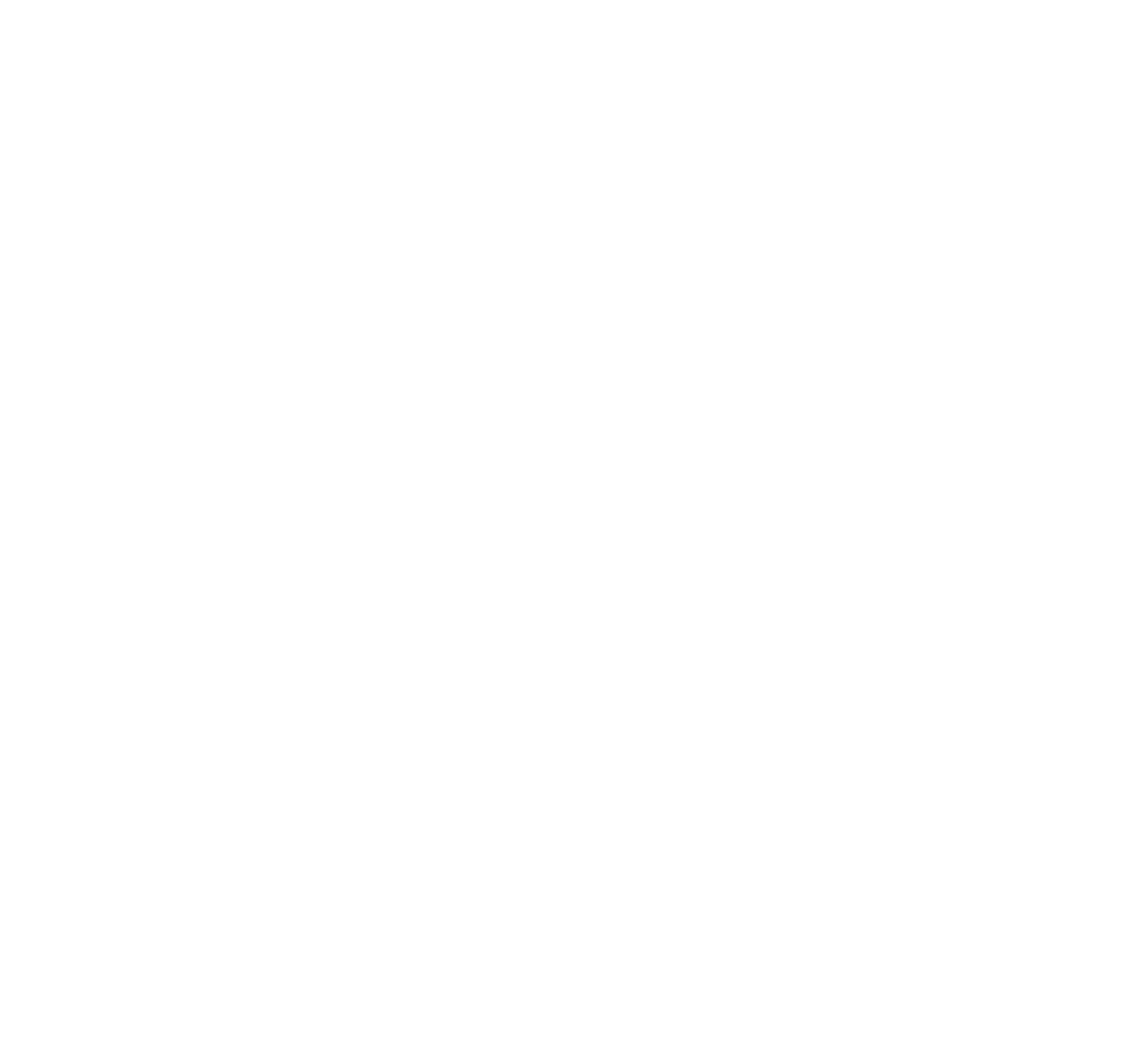
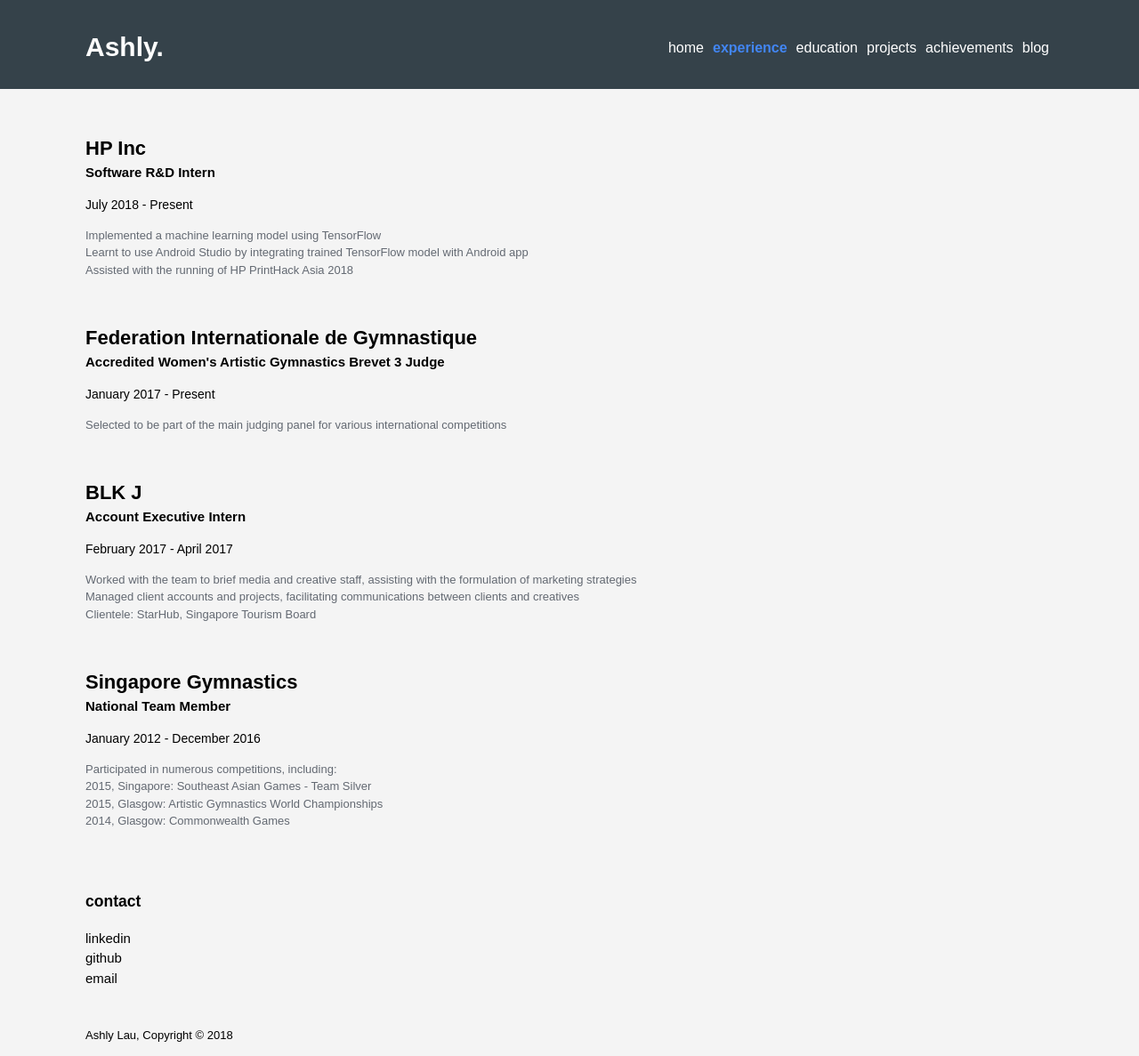
Before and after one commit to ashlylau/first-website, a plain HTML site: page experience.html in a window 1280 px wide. Shown: the whole page at 89% size. Before the commit the page ends 800 px from the top, so only its background shows below. Drawn offline with Linux system fonts and the light colour scheme.

Commit message:
made basic design of website

```diff
--- a/achievements.html
+++ b/achievements.html
@@ -0,0 +1,112 @@
+<!DOCTYPE html>
+<html lang="en">
+
+  <head>
+
+    <meta charset="utf-8">
+    <meta name="viewport" content="width=device-width, initial-scale=1, shrink-to-fit=no">
+    <meta name="description" content="">
+    <meta name="author" content="">
+
+    <title>Scrolling Nav - Start Bootstrap Template</title>
+
+    <!-- Bootstrap core CSS -->
+    <link href="vendor/bootstrap/css/bootstrap.min.css" rel="stylesheet">
+
+    <!-- Custom styles for this template -->
+    <link href="css/scrolling-nav.css" rel="stylesheet">
+
+  </head>
+
+  <body id="page-top">
+
+    <!-- Navigation -->
+    <nav class="navbar navbar-expand-lg navbar-dark bg-dark fixed-top" id="mainNav">
+      <div class="container">
+        <a class="navbar-brand js-scroll-trigger" href="#page-top">Start Bootstrap</a>
+        <button class="navbar-toggler" type="button" data-toggle="collapse" data-target="#navbarResponsive" aria-controls="navbarResponsive" aria-expanded="false" aria-label="Toggle navigation">
+          <span class="navbar-toggler-icon"></span>
+        </button>
+        <div class="collapse navbar-collapse" id="navbarResponsive">
+          <ul class="navbar-nav ml-auto">
+            <li class="nav-item">
+              <a class="nav-link js-scroll-trigger" href="#about">About</a>
+            </li>
+            <li class="nav-item">
+              <a class="nav-link js-scroll-trigger" href="#services">Services</a>
+            </li>
+            <li class="nav-item">
+              <a class="nav-link js-scroll-trigger" href="#contact">Contact</a>
+            </li>
+          </ul>
+        </div>
+      </div>
+    </nav>
+
+    <header class="bg-primary text-white">
+      <div class="container text-center">
+        <h1>Welcome to Scrolling Nav</h1>
+        <p class="lead">A landing page template freshly redesigned for Bootstrap 4</p>
+      </div>
+    </header>
+
+    <section id="about">
+      <div class="container">
+        <div class="row">
+          <div class="col-lg-8 mx-auto">
+            <h2>About this page</h2>
+            <p class="lead">This is a great place to talk about your webpage. This template is purposefully unstyled so you can use it as a boilerplate or starting point for you own landing page designs! This template features:</p>
+            <ul>
+              <li>Clickable nav links that smooth scroll to page sections</li>
+              <li>Responsive behavior when clicking nav links perfect for a one page website</li>
+              <li>Bootstrap's scrollspy feature which highlights which section of the page you're on in the navbar</li>
+              <li>Minimal custom CSS so you are free to explore your own unique design options</li>
+            </ul>
+          </div>
+        </div>
+      </div>
+    </section>
+
+    <section id="services" class="bg-light">
+      <div class="container">
+        <div class="row">
+          <div class="col-lg-8 mx-auto">
+            <h2>Services we offer</h2>
+            <p class="lead">Lorem ipsum dolor sit amet, consectetur adipisicing elit. Aut optio velit inventore, expedita quo laboriosam possimus ea consequatur vitae, doloribus consequuntur ex. Nemo assumenda laborum vel, labore ut velit dignissimos.</p>
+          </div>
+        </div>
+      </div>
+    </section>
+
+    <section id="contact">
+      <div class="container">
+        <div class="row">
+          <div class="col-lg-8 mx-auto">
+            <h2>Contact us</h2>
+            <p class="lead">Lorem ipsum dolor sit amet, consectetur adipisicing elit. Vero odio fugiat voluptatem dolor, provident officiis, id iusto! Obcaecati incidunt, qui nihil beatae magnam et repudiandae ipsa exercitationem, in, quo totam.</p>
+          </div>
+        </div>
+      </div>
+    </section>
+
+    <!-- Footer -->
+    <footer class="py-5 bg-dark">
+      <div class="container">
+        <p class="m-0 text-center text-white">Copyright &copy; Your Website 2017</p>
+      </div>
+      <!-- /.container -->
+    </footer>
+
+    <!-- Bootstrap core JavaScript -->
+    <script src="vendor/jquery/jquery.min.js"></script>
+    <script src="vendor/bootstrap/js/bootstrap.bundle.min.js"></script>
+
+    <!-- Plugin JavaScript -->
+    <script src="vendor/jquery-easing/jquery.easing.min.js"></script>
+
+    <!-- Custom JavaScript for this theme -->
+    <script src="js/scrolling-nav.js"></script>
+
+  </body>
+
+</html>
--- /dev/null
+++ b/css/style.css
@@ -0,0 +1,115 @@
+body{
+  font: 15px/1.5 Arial, Helvetica, sans-serif;
+  padding: 0;
+  margin: 0;
+  background-color: #f4f4f4;
+}
+
+/*Global*/
+.container{
+  width: 85%;
+  margin: auto;
+  overflow: hidden;
+}
+
+ul{
+  margin: 0;
+  padding: 0;
+}
+
+/*Header*/
+header{
+  background: #35424a;
+  color: #ffffff;
+  padding-top: 30px;
+  min-height: 70px;
+}
+
+header a{
+  color: #ffffff;
+  text-decoration: none;
+  font-size: 16px;
+}
+
+header li{
+  float: left;
+  display: inline-block;
+  padding: 0, 10px, 0, 10px;
+}
+
+header li a{
+  padding: 10px 5px;
+}
+
+header #name{
+  float: left;
+  padding: 0, 10px, 0, 10px;
+}
+
+header #name h1{
+  margin: 0;
+}
+
+header nav{
+  float: right;
+  margin-top: 12px;
+}
+
+header .current a{
+  color: #4286f4;
+  font-weight: bold;
+}
+
+header a:hover{
+  color: #cccccc;
+  font-weight: bold;
+}
+
+
+/*Contact*/
+#contact{
+  margin-top: 50px;
+  min-height: 100px;
+}
+
+#contact a{
+  text-decoration: none;
+  text-transform: lowercase;
+  color: #000000;
+}
+
+#contact a:hover{
+  color: #cccccc;
+  font-weight: bold;
+}
+
+
+/*webcontent*/
+#webcontent h1{
+  margin-top: 50px;
+  margin-bottom: 0;
+  padding: 0;
+  font-size: 22px;
+}
+
+#webcontent h3{
+  margin: 0;
+  padding: 0;
+  font-size: 15px;
+}
+
+#webcontent p{
+  font-size: 14px;
+}
+#webcontent ul{
+  font-size: 13px;
+  color: #636972;
+}
+
+
+
+/*footer*/
+footer{
+  margin-top: 30px;
+  font-size: 13px;
+}
--- a/experience.html
+++ b/experience.html
@@ -0,0 +1,105 @@
+<!doctype html>
+<html>
+  <head>
+    <meta charset="utf-8">
+    <meta name="Ashly Lau">
+    <title>ashly | experience</title>
+    <link rel="stylesheet" href="./css/style.css">
+  </head>
+
+  <body>
+    <header>
+      <div class="container">
+        <div id="name">
+          <h1>Ashly.</h1>
+        </div>
+        <nav>
+          <ul>
+            <li><a href="index.html">home</a></li>
+            <li class="current"><a href="experience.html">experience</a></li>
+            <li><a href="education.html">education</a></li>
+            <li><a href="projects.html">projects</a></li>
+            <li><a href="achievements.html">achievements</a></li>
+            <li><a href="https://fancypotatoes.wordpress.com/">blog</a></li>
+          </ul>
+        </nav>
+      </div>
+    </header>
+
+    <section id="webcontent">
+      <div class="container">
+        <h1>HP Inc</h1>
+        <h3>Software R&D Intern</h3>
+        <p>July 2018 - Present</p>
+        <div class="content">
+          <ul>
+            <li>Implemented a machine learning model using TensorFlow</li>
+            <li>Learnt to use Android Studio by integrating trained TensorFlow model with Android app</li>
+            <li>Assisted with the running of HP PrintHack Asia 2018</li>
+          </ul>
+        </div>
+      </div>
+
+      <div class="container">
+        <h1>Federation Internationale de Gymnastique</h1>
+        <h3>Accredited Women's Artistic Gymnastics Brevet 3 Judge</h3>
+        <p>January 2017 - Present</p>
+        <div class="content">
+          <ul>
+            <li>Selected to be part of the main judging panel for various international competitions</li>
+          </ul>
+        </div>
+      </div>
+
+      <div class="container">
+        <h1>BLK J</h1>
+        <h3>Account Executive Intern</h3>
+        <p>February 2017 - April 2017</p>
+        <div class="content">
+          <ul>
+            <li>Worked with the team to brief media and creative staff, assisting with the formulation of marketing strategies</li>
+            <li>Managed client accounts and projects, facilitating communications between clients and creatives</li>
+            <li>Clientele: StarHub, Singapore Tourism Board</li>
+          </ul>
+        </div>
+      </div>
+
+      <div class="container">
+        <h1>Singapore Gymnastics</h1>
+        <h3>National Team Member</h3>
+        <p>January 2012 - December 2016</p>
+        <div class="content">
+          <ul>
+            <li>Participated in numerous competitions, including:</li>
+            <li>2015, Singapore: Southeast Asian Games - Team Silver</li>
+            <li>2015, Glasgow: Artistic Gymnastics World Championships</li>
+            <li>2014, Glasgow: Commonwealth Games</li>
+          </ul>
+        </div>
+      </div>
+    </section>
+
+    <section id="contact">
+      <div class="container">
+        <h3>contact</h3>
+        <div class="logo">
+          <ul>
+            <li><a href="www.linkedin.com/in/ashly-lau">linkedin</a></li>
+            <li><a href="https://github.com/ashlylau">github</a></li>
+            <li>email</li>
+          </ul>
+        </div>
+
+        </ul>
+      </div>
+    </section>
+
+
+    <footer>
+      <div class="container">
+        <p>Ashly Lau, Copyright &copy; 2018</p>
+      </div>
+    </footer>
+  </body>
+
+</html>
```
Also changed, not shown: education.html (+92 -0 lines), index.html (+38 -3 lines), img/github.png (added), img/linkedin.png (added), 1 other file.
